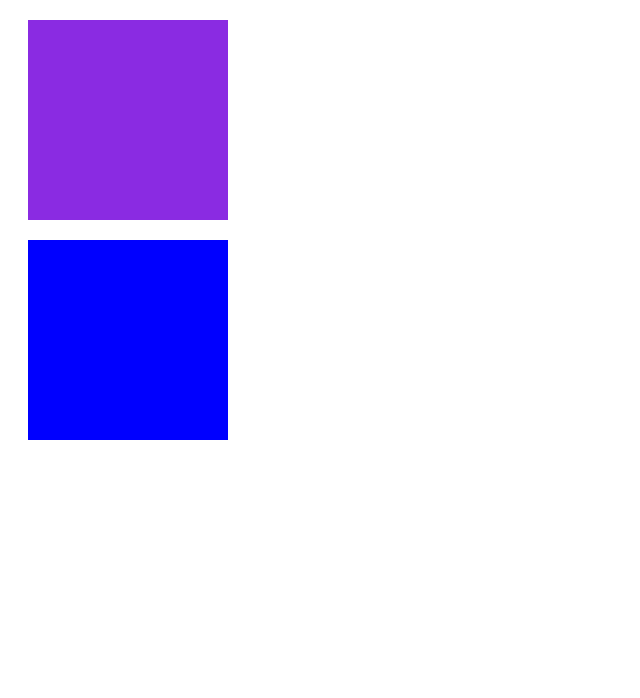
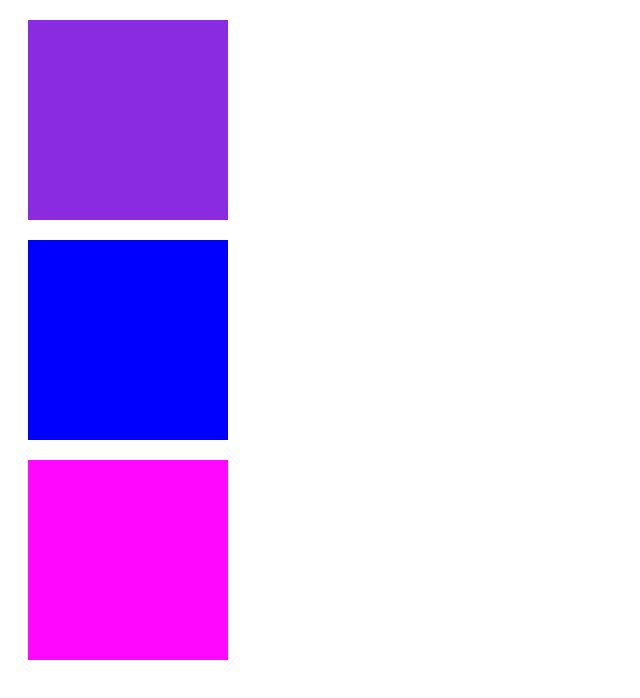
Before and after one commit to XochZapata/cursos, a plain HTML site: page propiedades_color.html in a window 1280 px wide. Shown: the whole page, without its empty margins (0-640 px from the left). Drawn offline with Linux system fonts and the light colour scheme.

Commit message:
Add files via upload

```diff
--- a/propiedades_color.html
+++ b/propiedades_color.html
@@ -22,7 +22,7 @@
             }
 
             #c3{
-                background: rgba(255,255,255,6);
+                background: rgba(255,6,255,1);
             }
         </style>
     </head>
```
